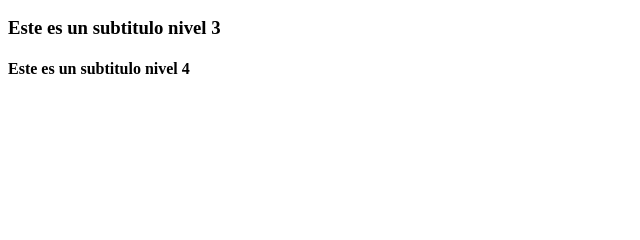
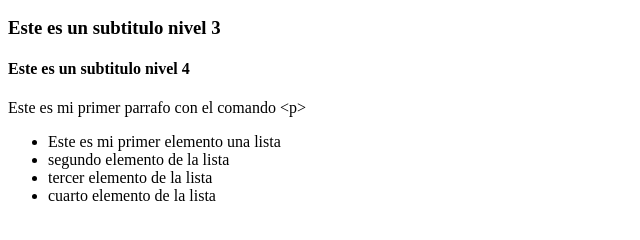
Before and after one commit to Yoselyn-hdz/Intro-a-la-web-Yoss, a plain HTML site: page 6-navegador-html-css/6.1-html/index.html in a window 1280 px wide. Shown: the part 110-350 px from the top of the page, without its empty margins (0-640 px from the left). Drawn offline with Linux system fonts and the light colour scheme.

Commit message:
Feat: añado una lista con 4 elementos

```diff
--- a/6-navegador-html-css/6.1-html/index.html
+++ b/6-navegador-html-css/6.1-html/index.html
@@ -11,5 +11,12 @@
     <h2>Este es un subtitulo nivel 2</h2>
     <h3>Este es un subtitulo nivel 3</h3>
     <h4>Este es un subtitulo nivel 4</h4>
+    <p>Este es mi primer parrafo con el comando &lt;p&gt</p>
+    <ul>
+        <li>Este es mi primer elemento una lista</li>
+        <li>segundo elemento de la lista</li>
+        <li>tercer elemento de la lista</li>
+        <li>cuarto elemento de la lista</li>
+    </ul>
 </body>
 </html>
```
Also changed, not shown: 6-navegador-html-css/6.1-html/elementos-estructura .html (added, +12 -0 lines).
